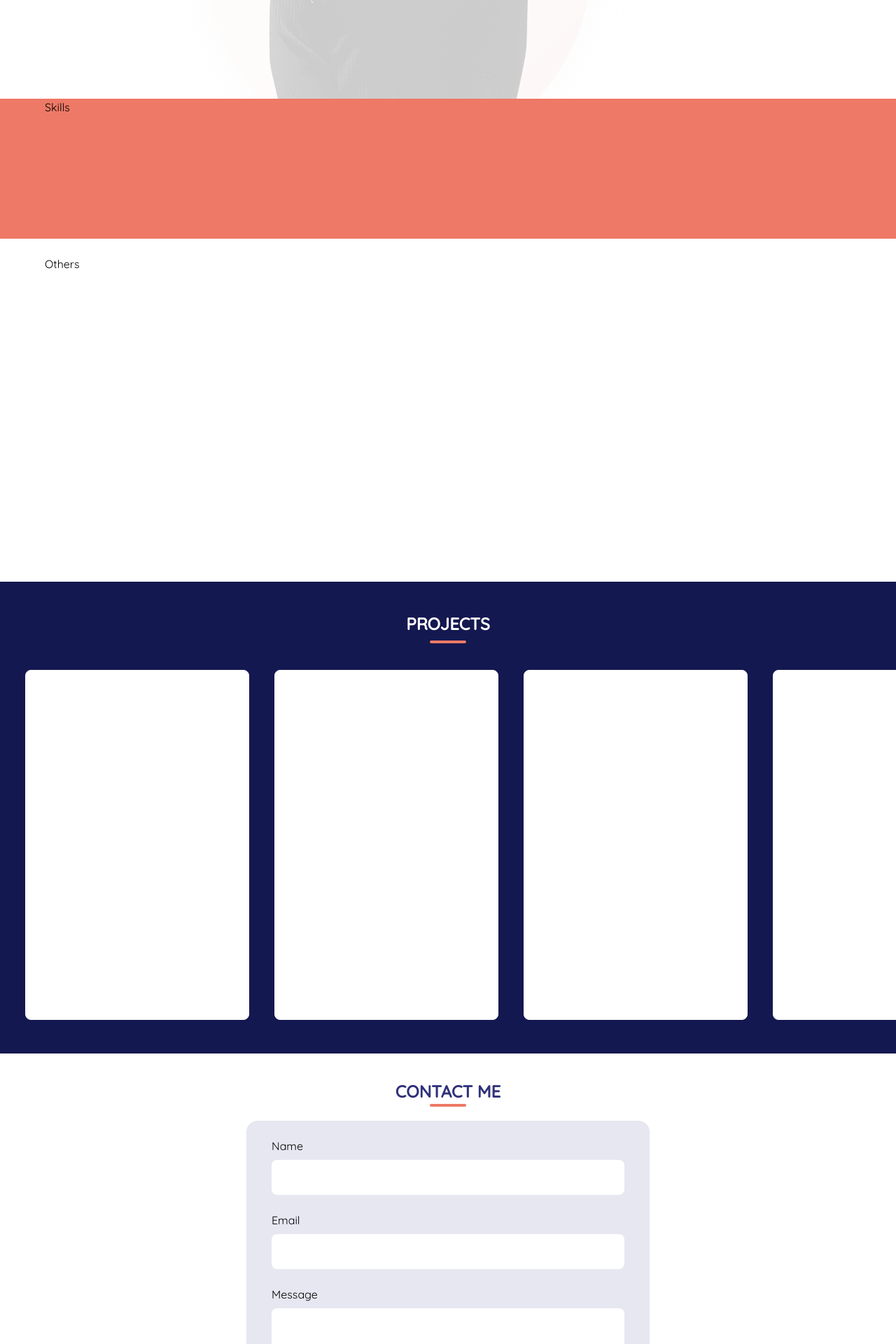
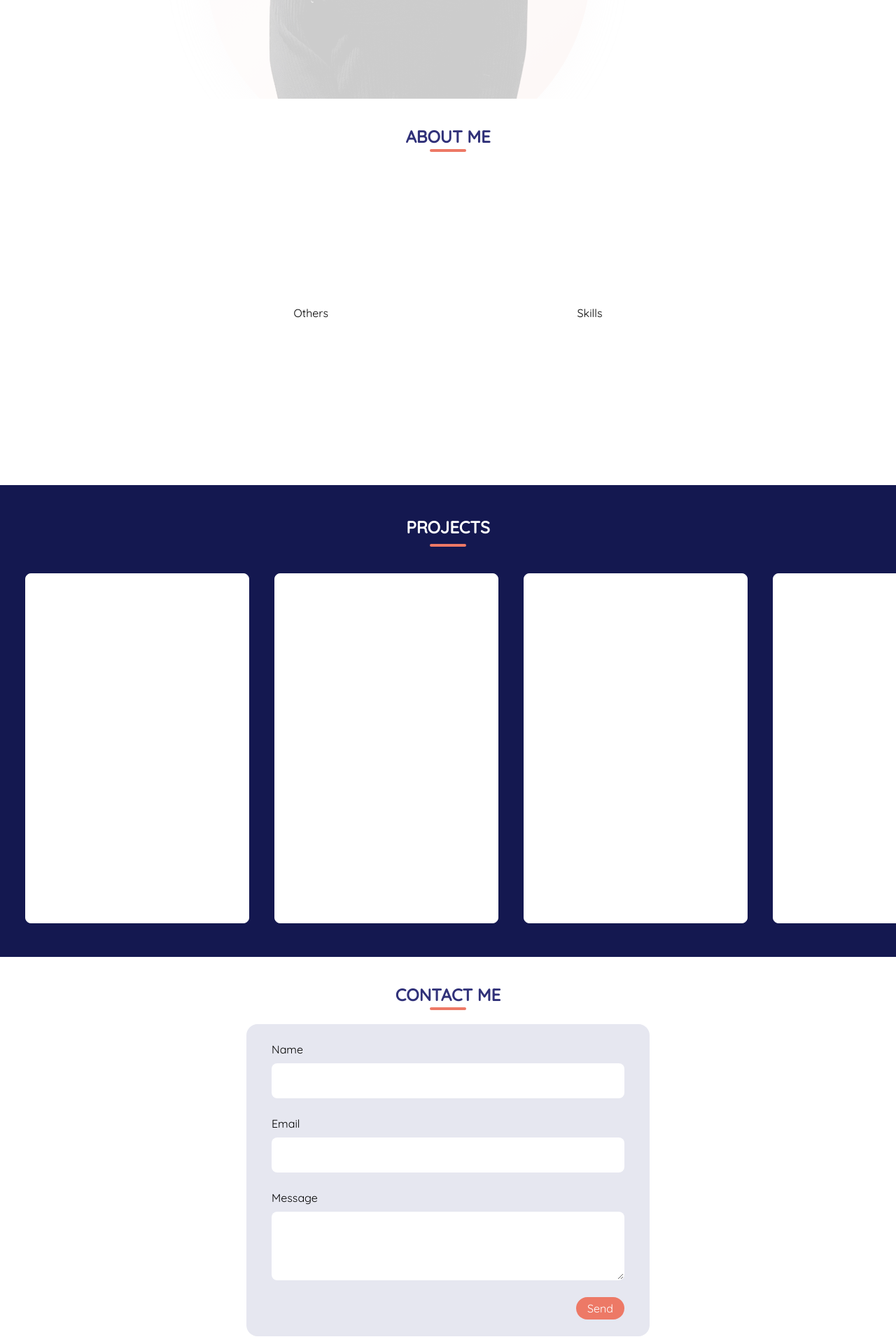
Before and after one commit to AimeeHa/Profile, a React (Vite) app in the folder react/profile/: page / in a window 1280 px wide. Shown: the part 659-2579 px from the top of the page at 70% size. Built offline with nearby package versions, Linux system fonts and the light colour scheme.

Commit message:
cleanup styling

```diff
--- a/react/profile/src/components/About.jsx
+++ b/react/profile/src/components/About.jsx
@@ -4,14 +4,15 @@ export default function About() {
       <section
         id="about"
         name="about"
-        className="section-root flex-col px-0 gap-6 pt-0"
+        className="section-root flex-col h-fit py-[36px] justify-evenly"
       >
-        <article className="w-[100%] h-[30%] bg-orange px-8  tablet:px-12 laptop:px-16 desktop:px-24">
-          Skills
-        </article>
-        <article className="w-[100%] h-[70%] px-8 tablet:px-12 laptop:px-16 desktop:px-24">
-          Others
-        </article>
+        <h1 className="section-title bg-white text-blue pt-0 after:top-[36px]">
+          ABOUT ME
+        </h1>
+        <div className="w-full min-h-[420px] flex flex-row items-center justify-evenly">
+          <div className="">Others</div>
+          <div className="">Skills</div>
+        </div>
       </section>
     </>
   );
--- a/react/profile/src/components/Contact.jsx
+++ b/react/profile/src/components/Contact.jsx
@@ -24,7 +24,7 @@ export default function Contact() {
           </div>
           <button
             type="submit"
-            className="download-btn self-end w-max px-[16px] py-[4px]"
+            className="self-end w-max mr-[12px] px-[16px] py-[4px] rounded-[16px] bg-orange text-primary hover:cursor-pointer hover:shadow-[0px_1px_10px_-1px_rgba(48,49,121,.45)] hover:translate-y-[-1px] transition ease-in-out duration-300"
           >
             Send
           </button>
--- a/react/profile/src/components/Header.jsx
+++ b/react/profile/src/components/Header.jsx
@@ -4,6 +4,7 @@ import { useState, useEffect } from 'react';
 import MenuRoundedIcon from '@mui/icons-material/MenuRounded';
 import CloseRoundedIcon from '@mui/icons-material/CloseRounded';
 import DownloadRoundedIcon from '@mui/icons-material/DownloadRounded';
+import styles from '../statics/styles';
 
 export default function Header(props) {
   const navItems = ['about', 'projects', 'contact'];
@@ -41,25 +42,24 @@ export default function Header(props) {
       hover:bg-orange hover:border-orange hover:cursor-pointer"
     >
       <span
-        className="flex items-center justify-center bg-blue text-primary
+        className={`flex items-center justify-center bg-blue text-primary
           absolute h-[32px] w-[32px] top-[1px] left-[1px] rounded-[50%]
           group-hover:left-[calc(100%-34px)]
-        group-hover:bg-primary group-hover:text-orange"
+        group-hover:bg-primary group-hover:text-orange ${styles.downloadTransition} duration-300
+          group-hover:duration-300`}
       >
         <DownloadRoundedIcon />
         {/* TODO: attached file and allow download */}
       </span>
       <span
-        className="absolute right-[12px] flex items-center justify-center h-full
-          m-[0px,auto] text-[16px] font-[600] text-blue transition
-          duration-500 group-hover:left-[12px] group-hover:opacity-0 "
+        className={`${styles.downloadTextSpan} right-[12px] text-blue
+          group-hover:opacity-0 ${styles.downloadTransition}`}
       >
         Download CV
       </span>
       <span
-        className="absolute left-[50px] flex items-center justify-center h-full
-          m-[0px,auto] opacity-0 text-[16px] font-[600] text-primary transition
-          duration-500 group-hover:left-[12px] group-hover:opacity-100"
+        className={`${styles.downloadTextSpan} left-[50px] opacity-0 text-primary
+          group-hover:opacity-100 ${styles.downloadTransition}`}
       >
         Click to start
       </span>
@@ -69,7 +69,7 @@ export default function Header(props) {
   return (
     <>
       <nav
-        className="w-full h-[100px] flex items-center bg-primary text-blue font-title
+        className="w-full h-[100px] flex items-center bg-primary text-blue font-[500]
         py-4 px-4 justify-between laptop:px-24 laptop:h-[110px]
         desktop:px-24 desktop:h-[120px]
         tablet:px-12 tablet:h-[110px] tablet:text-[16px]"
--- /dev/null
+++ b/react/profile/src/statics/styles.jsx
@@ -0,0 +1,8 @@
+const styles = {
+  downloadTransition:
+    'transition ease-in-out group-hover:ease-in-out group-hover:transition',
+  downloadTextSpan:
+    'absolute flex items-center justify-center h-full m-[0px,auto] text-[16px] font-[600] group-hover:left-[12px] duration-500 group-hover:duration-500',
+};
+
+export default styles;
--- a/react/profile/tailwind.config.js
+++ b/react/profile/tailwind.config.js
@@ -20,12 +20,6 @@ export default {
         lightblue: '#3031799c',
         blue: '#303179',
         darkblue: '#141850',
-      },
-      fontSize: {
-        title: '18px',
-      },
-      fontWeight: {
-        title: '500',
       },
       keyframes: {
         scrollTop: {
```
